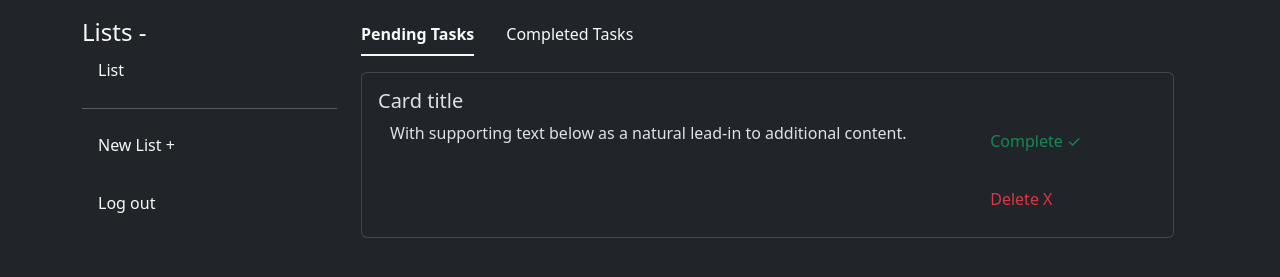
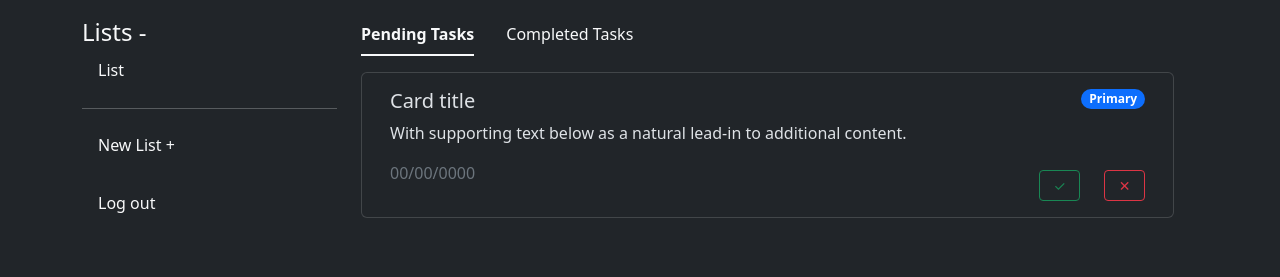
Before and after one commit to Mr-Jester-Xiii/odin-to-do-list, a website built with webpack: page src/template.html in a window 1280 px wide. Shown: the part 115-392 px from the top of the page. Built offline with nearby package versions, Linux system fonts and the light colour scheme.

Commit message:
Template finished

```diff
--- a/src/template.html
+++ b/src/template.html
@@ -88,8 +88,15 @@
               >
                 <div class="card w-100 mb-3" data-bs-theme="dark">
                   <div class="card-body">
-                    <h5 class="card-title">Card title</h5>
                     <div class="container">
+                      <div class="row">
+                        <div class="col-10">
+                          <h5 class="card-title">Card title </h5>
+                        </div>
+                        <div class="col-2 d-flex flex-column">
+                          <span class="badge rounded-pill text-bg-primary ms-auto">Primary</span>
+                        </div>
+                      </div>
                       <div class="row">
                         <div class="col-9">
                           <p class="card-text">
@@ -97,27 +104,19 @@
                             additional content.
                           </p>
                         </div>
-                        <div class="col-3">
-                          <ul class="nav nav-underline flex-column mb-auto">
-                            <li class="nav-item">
-                              <a
-                                role="button"
-                                class="nav-link link-success"
-                                aria-current="page"
-                              >
-                                <span class="ms-3">Complete ✓</span>
-                              </a>
-                            </li>
-                            <li class="nav-item">
-                              <a
-                                role="button"
-                                class="nav-link link-danger"
-                                aria-current="page"
-                              >
-                                <span class="ms-3">Delete X</span>
-                              </a>
-                            </li>
-                          </ul>
+                      </div>
+                      <div class="row">
+                        <div class="col-2">
+                          <p class="text-secondary mt-3">
+                            00/00/0000
+                          </p>
+                        </div>
+
+                        <div class="col-1 offset-md-8 d-flex flex-column">
+                          <button type="button" class="btn btn-outline-success btn-sm mt-auto">&check;</button>
+                        </div>
+                        <div class="col-1 d-flex flex-column">
+                          <button type="button" class="btn btn-outline-danger btn-sm mt-auto">&#x2715;</button>
                         </div>
                       </div>
                     </div>
```
